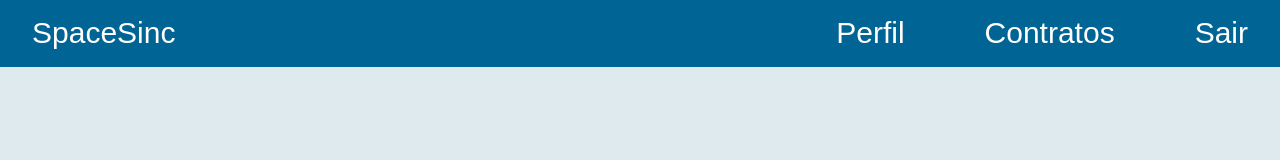
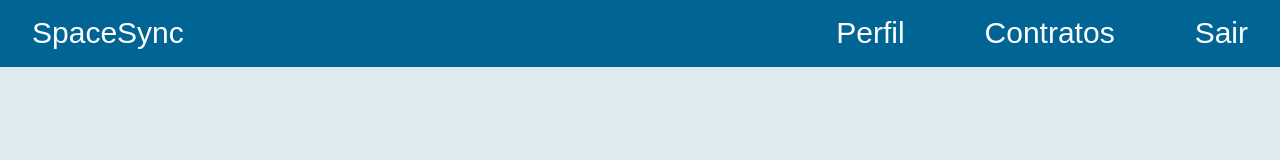
Before and after one commit to LucasAp-DEV/TCC.Front, a React (Create React App) app: page / in a window 1280 px wide. Shown: the top 160 px of the page. Built offline with nearby package versions, Linux system fonts and the light colour scheme; sample sign-in values are in the browser's storage.

Commit message:
add name

```diff
--- a/src/components/Header/Header.js
+++ b/src/components/Header/Header.js
@@ -4,7 +4,7 @@ const Header = () => {
     return (
         <div>
             <div className='dashboard'>
-                <a href="/locais" className="header-link" title='Menu'>SpaceSinc</a>
+                <a href="/locais" className="header-link" title='Menu'>SpaceSync</a>
                 <div className='header-right'>
                     <a href="/usuarios" className="header-link" title='Meus dados'>Perfil</a>
                     <a href="/contratoList" className="header-link" title='Contratos'>Contratos</a>
```
